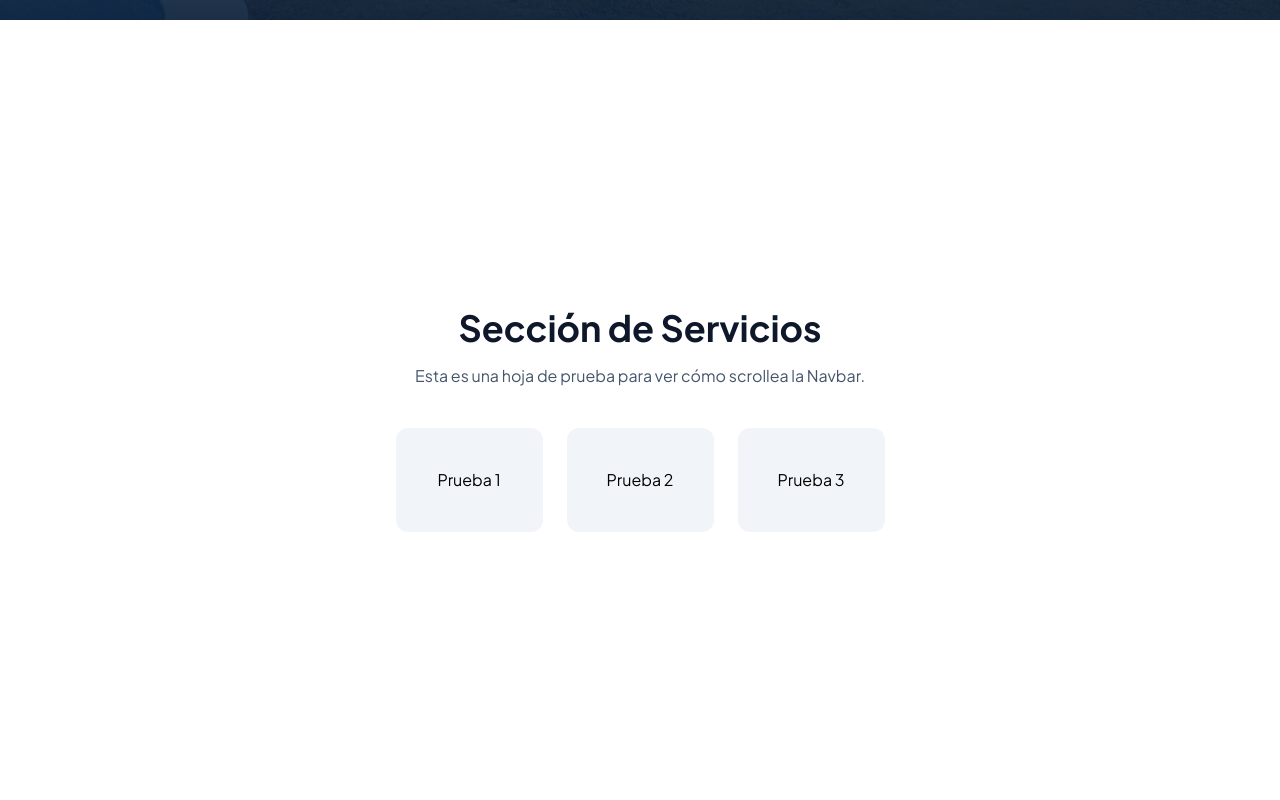
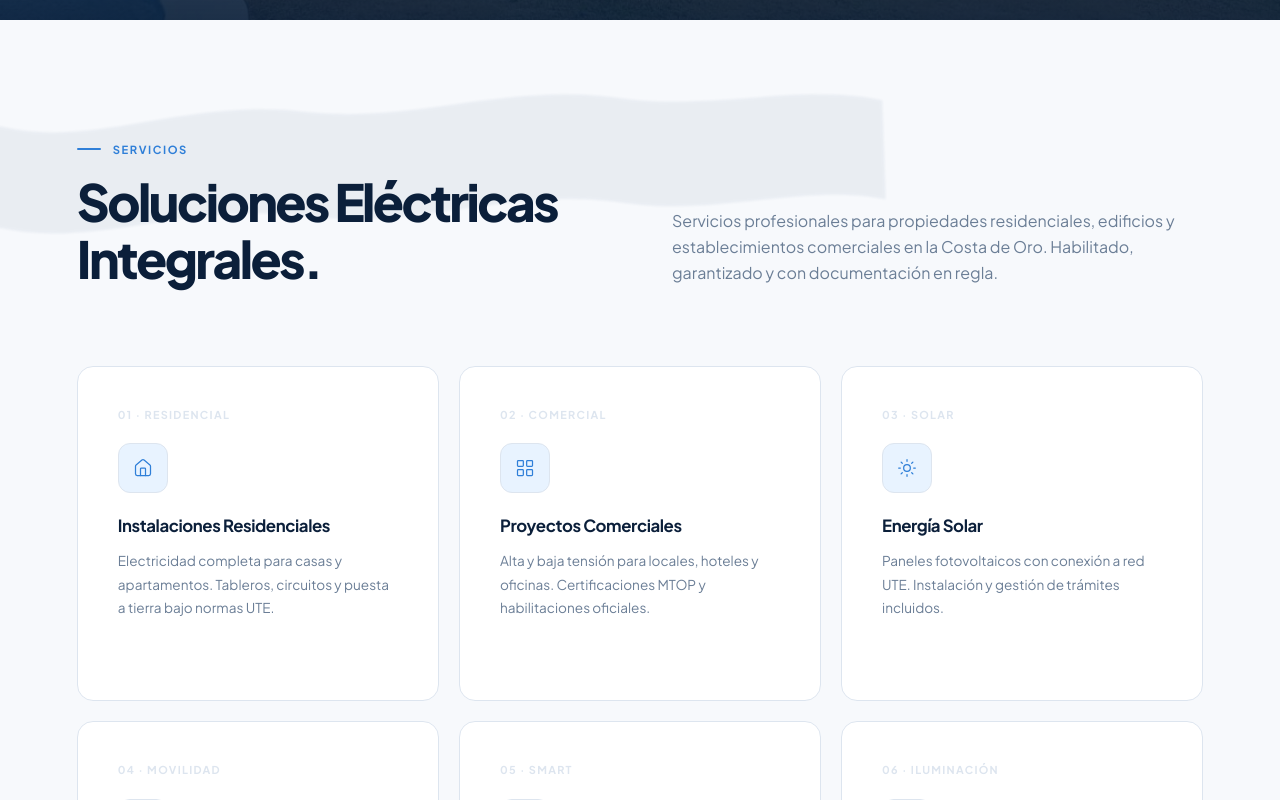
Before and after one commit to NicooGon/volturuguay-web, a React (Vite) app: page / in a window 1280 px wide. Shown: the part 780-1580 px from the top of the page. Built offline with nearby package versions, Linux system fonts and the light colour scheme.

Commit message:
service card and service section

```diff
--- a/package.json
+++ b/package.json
@@ -10,6 +10,8 @@
     "preview": "vite preview"
   },
   "dependencies": {
+    "aos": "^2.3.4",
+    "lucide-react": "^1.14.0",
     "react": "^19.2.5",
     "react-dom": "^19.2.5"
   },
--- a/src/App.jsx
+++ b/src/App.jsx
@@ -1,11 +1,10 @@
 import Home from './pages/Home'
-import Servicios from './pages/Servicios'
+import Servicios from './pages/Services'
 
 function App() {
   return (
     <>
       <Home />
-      <Servicios />
     </>
   )
 }
--- /dev/null
+++ b/src/components/ServiceCard.jsx
@@ -0,0 +1,34 @@
+import React, { useState } from "react";
+import { MoveRight } from "lucide-react";
+
+export default function ServiceCard({ num, icon: Icon, title, desc }) {
+  return (
+    <div className="group relative p-10 rounded-2xl bg-white border-[1.5px] border-[#DDE5EF] hover:border-[#2F7FD8] transition-all duration-300 hover:-translate-y-1 hover:shadow-[0_16px_48px_rgba(11,31,58,0.1)] cursor-default overflow-hidden">
+
+      <div className="absolute top-0 left-0 right-0 h-[3px] bg-[#2F7FD8] origin-left scale-x-0 group-hover:scale-x-100 transition-transform duration-350" />
+
+      <div className="text-[0.68rem] font-bold tracking-[0.12em] uppercase text-[#DDE5EF] mb-5">
+        {num}
+      </div>
+
+      <div className="w-[50px] h-[50px] rounded-xl bg-[#E8F3FF] group-hover:bg-[#2F7FD8]/10 border-[1.5px] border-[#DDE5EF] group-hover:border-[#2F7FD8]/20 flex items-center justify-center mb-5 text-[#2F7FD8] transition-all duration-300">
+        <Icon size={20} strokeWidth={1.5} />
+      </div>
+
+      <h3 className="text-[1.05rem] font-bold text-[#0B1F3A] mb-[0.65rem] tracking-tight">
+        {title}
+      </h3>
+
+      <p className="text-[0.85rem] text-[#6B7E96] leading-[1.75]">
+        {desc}
+      </p>
+
+      <a
+        href="#contacto"
+        className="inline-flex items-center gap-2 text-[0.78rem] font-bold text-[#2F7FD8] no-underline mt-5 opacity-0 -translate-x-1 group-hover:opacity-100 group-hover:translate-x-0 transition-all duration-300"
+      >
+        Consultar <MoveRight size={14} />
+      </a>
+    </div>
+  );
+}
--- a/src/index.css
+++ b/src/index.css
@@ -1,6 +1,6 @@
+@import url('https://fonts.googleapis.com/css2?family=Plus+Jakarta+Sans:wght@400;500;600;700;800&family=Syne:wght@800&display=swap');
+
 @import "tailwindcss";
-
-@import url('https://fonts.googleapis.com/css2?family=Plus+Jakarta+Sans:wght@400;500;600;700;800&family=Syne:wght@800&display=swap');
 
 @theme {
   --font-sans: "Plus Jakarta Sans", sans-serif;
--- a/src/components/Hero.jsx
+++ b/src/pages/Hero.jsx
@@ -1,12 +1,25 @@
+import { useEffect } from "react";
+import AOS from "aos";
+import 'aos/dist/aos.css';
 import image1 from "../images/img1.jpeg";
 
 export default function Hero() {
+
+  useEffect(() => {
+    AOS.init({
+      duration: 1200,
+      once: true,
+    });
+  }, []);
+
   return (
     <section id="inicio" className="relative min-h-screen flex flex-col items-center justify-center text-center overflow-hidden">
 
       <div
         className="absolute inset-0 z-0 bg-cover bg-center bg-no-repeat"
         style={{ backgroundImage: `url(${image1})` }}
+        data-aos="zoom-out"
+        data-aos-duration="1800"
       />
 
       <div
@@ -21,12 +34,16 @@ export default function Hero() {
         <h1
           className="font-sans font-extrabold leading-[0.97] tracking-[-0.04em] text-white mb-7"
           style={{ fontSize: "clamp(3.5rem, 8vw, 7.5rem)" }}
+          data-aos="fade-up"
         >
           Soluciones <span className="text-[#F5C518]">eléctricas</span> profesionales.
         </h1>
 
-
-        <div className="flex flex-wrap gap-4 justify-center">
+        <div
+          className="flex flex-wrap gap-4 justify-center"
+          data-aos="fade-up"
+          data-aos-delay="300"
+        >
           <a
             href="https://wa.me/59893966957"
             target="_blank"
@@ -43,11 +60,14 @@ export default function Hero() {
           </a>
         </div>
 
-        <div className="flex w-full max-w-[700px] border-t border-white/[0.12] pt-12 mt-6">
-
+        <div
+          className="flex w-full max-w-[700px] border-t border-white/[0.12] pt-12 mt-6"
+          data-aos="fade-up"
+          data-aos-delay="600"
+        >
           <div className="flex-1 border-r border-white/[0.12]">
-            <span className="block text-[2.5rem] font-extrabold leading-none text-white tracking-tighter"> 500
-              <span className="text-[#F5C518]">+</span>
+            <span className="block text-[2.5rem] font-extrabold leading-none text-white tracking-tighter">
+              500<span className="text-[#F5C518]">+</span>
             </span>
             <span className="text-[0.7rem] font-bold text-white/40 uppercase tracking-widest mt-2 block">Proyectos</span>
           </div>
--- a/src/pages/Home.jsx
+++ b/src/pages/Home.jsx
@@ -1,5 +1,6 @@
 import Navbar from '../components/Navbar'
-import Hero from '../components/Hero'
+import Hero from './Hero'
+import Services from './Services'
 
 export default function Home() {
   return (
@@ -7,6 +8,7 @@ export default function Home() {
       <Navbar />
       <main>
         <Hero />
+        <Services />
       </main>
     </div>
   )
--- /dev/null
+++ b/src/pages/Services.jsx
@@ -0,0 +1,87 @@
+import { useEffect } from "react";
+import AOS from "aos";
+import 'aos/dist/aos.css';
+import { Home, LayoutGrid, Sun, Car, Cpu, Lightbulb } from "lucide-react";
+import ServiceCard from "../components/ServiceCard";
+
+const services = [
+  {num: "01 · Residencial", icon: Home, title: "Instalaciones Residenciales", desc: "Electricidad completa para casas y apartamentos. Tableros, circuitos y puesta a tierra bajo normas UTE.",},
+  {num: "02 · Comercial", icon: LayoutGrid, title: "Proyectos Comerciales", desc: "Alta y baja tensión para locales, hoteles y oficinas. Certificaciones MTOP y habilitaciones oficiales.",},
+  {num: "03 · Solar", icon: Sun, title: "Energía Solar", desc: "Paneles fotovoltaicos con conexión a red UTE. Instalación y gestión de trámites incluidos.",},
+  {num: "04 · Movilidad", icon: Car, title: "Cargadores para Autos EV", desc: "Estaciones de carga en garajes privados, edificios y estacionamientos comerciales.",},
+  {num: "05 · Smart", icon: Cpu, title: "Automatización", desc: "Domótica, alarmas, cámaras IP y sistemas de control inteligente para hogares modernos.",},
+  {num: "06 · Iluminación", icon: Lightbulb, title: "Iluminación Exterior", desc: "Diseño e instalación de iluminación arquitectónica y de jardín para proyectos residenciales y comerciales.",},
+];
+
+export default function Services() {
+
+  useEffect(() => {
+    AOS.init({
+      duration: 1000,
+      once: true,
+    });
+  }, []);
+
+  return (
+    <section id="servicios" className="relative overflow-hidden bg-[#F7F9FC] py-28 px-[6vw]">
+
+      <div className="absolute inset-0 z-0 pointer-events-none select-none overflow-hidden">
+        <svg
+          className="absolute top-[5%] -left-[10%] w-[80vw] h-[25vh] rotate-[-2deg] opacity-[0.06] blur-[1px]"
+          viewBox="0 0 900 220"
+          preserveAspectRatio="xMinYMid slice"
+        >
+          <path
+            d="M 10 110 C 30 70, 60 40, 120 55 C 200 75, 280 35, 380 50 C 480 65, 560 30, 660 48 C 740 62, 820 40, 890 58 L 890 145 C 820 128, 740 155, 660 140 C 560 122, 480 158, 380 142 C 280 126, 200 162, 120 145 C 60 132, 30 155, 10 135 Z"
+            fill="#1A3D6B"
+          />
+        </svg>
+
+        <svg
+          className="absolute bottom-[10%] -right-[5%] w-[80vw] h-[25vh] rotate-[-2deg] opacity-[0.06] blur-[1px]"
+          viewBox="0 0 700 180"
+          preserveAspectRatio="xMinYMid slice"
+        >
+          <path d="M 5 85 C 25 55, 70 35, 140 48 C 230 65, 310 28, 400 42 C 490 56, 570 25, 650 40 C 685 47, 698 60, 695 90 L 695 118 C 698 135, 685 148, 650 142 C 570 128, 490 158, 400 145 C 310 132, 230 165, 140 150 C 70 138, 25 155, 5 128 Z" fill="#F5C518" />
+        </svg>
+      </div>
+
+      <div className="container mx-auto relative z-10">
+
+        <div className="grid grid-cols-1 lg:grid-cols-2 items-end gap-10 lg:gap-16 mb-20">
+          <div className="relative" data-aos="fade-up">
+            <div className="inline-flex items-center gap-3 text-[0.7rem] font-bold tracking-[0.14em] uppercase text-[#2F7FD8] mb-4">
+              <span className="w-6 h-[2px] bg-[#2F7FD8] rounded-full" />
+              Servicios
+            </div>
+            <h2 className="text-4xl md:text-5xl lg:text-[3.2rem] font-extrabold text-[#0B1F3A] leading-[1.1] tracking-tighter">
+              Soluciones Eléctricas<br />Integrales.
+            </h2>
+          </div>
+
+          <p
+            className="text-base md:text-[1rem] text-[#6B7E96] leading-relaxed lg:max-w-[45ch]"
+            data-aos="fade-up"
+            data-aos-delay="200"
+          >
+            Servicios profesionales para propiedades residenciales, edificios y
+            establecimientos comerciales en la Costa de Oro. Habilitado,
+            garantizado y con documentación en regla.
+          </p>
+        </div>
+
+        <div className="grid grid-cols-1 md:grid-cols-2 lg:grid-cols-3 gap-5">
+          {services.map((svc, index) => (
+            <div
+              key={svc.num}
+              data-aos="fade-up"
+              data-aos-delay={index * 150}
+            >
+              <ServiceCard {...svc} />
+            </div>
+          ))}
+        </div>
+      </div>
+    </section>
+  );
+}
--- a/src/pages/Servicios.jsx
+++ /dev/null
@@ -1,15 +0,0 @@
-export default function Servicios() {
-  return (
-    <section id="servicios" className="min-h-screen bg-white flex items-center justify-center">
-      <div className="text-center">
-        <h2 className="text-4xl font-bold text-slate-900 mb-4">Sección de Servicios</h2>
-        <p className="text-slate-600">Esta es una hoja de prueba para ver cómo scrollea la Navbar.</p>
-        <div className="mt-10 grid grid-cols-1 md:grid-cols-3 gap-6 px-10">
-          <div className="p-10 bg-slate-100 rounded-xl">Prueba 1</div>
-          <div className="p-10 bg-slate-100 rounded-xl">Prueba 2</div>
-          <div className="p-10 bg-slate-100 rounded-xl">Prueba 3</div>
-        </div>
-      </div>
-    </section>
-  );
-}
```
Also changed, not shown: 1 other file (tests, documents, lock files or other folders).
